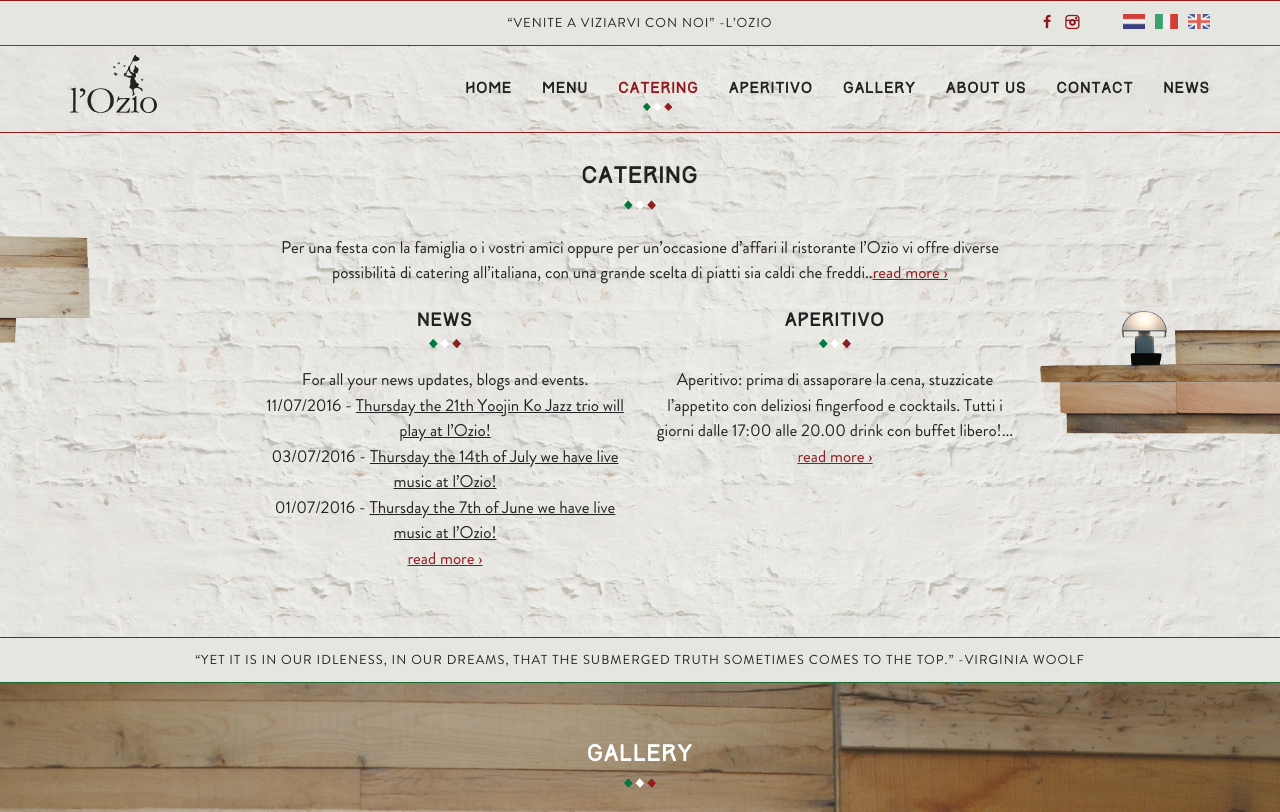
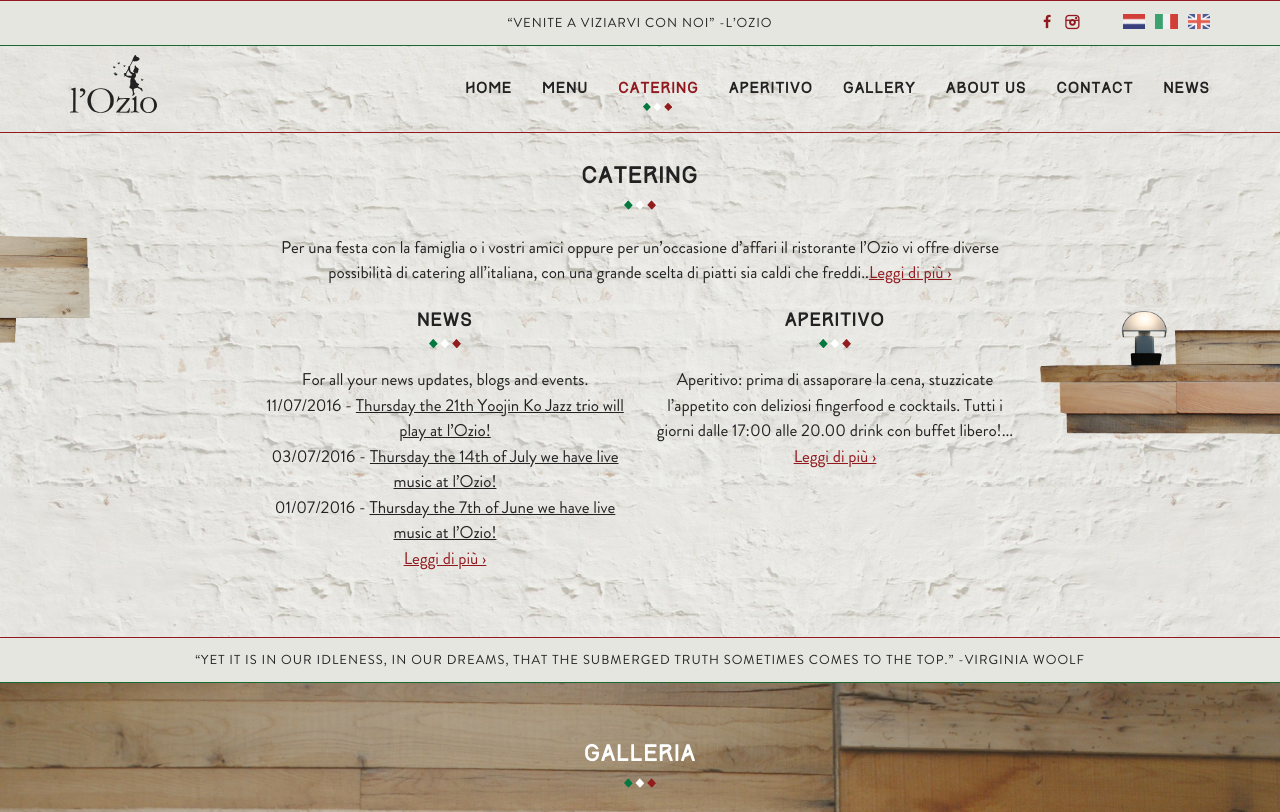
Before and after one commit to jhvanderschee/lozio_it, a Jekyll site: the page built from index.md, in a window 1280 px wide and 1400 px high, scrolled down 789 px. Shown: the top 812 px of the window. Built offline with Jekyll 4.4.1, drawn with Linux system fonts in a browser that asks for light colours; grey boxes are pictures that could not be loaded.

Commit message:
Updated '/_layouts/home.html' via CloudCannon

```diff
--- a/_layouts/home.html
+++ b/_layouts/home.html
@@ -43,11 +43,11 @@
                           <h1 class="post-title">Catering</h1>
                         </header>
 
-                        <div class="post-content"><div class="editable"><p>Per una festa con la famiglia o i vostri amici oppure per un&rsquo;occasione d&rsquo;affari il ristorante l&rsquo;Ozio vi offre diverse possibilit&agrave; di catering all&rsquo;italiana, con una grande scelta di piatti sia caldi che freddi..<a target="_blank" href="/catering">read more &rsaquo;</a></p></div>
+                        <div class="post-content"><div class="editable"><p>Per una festa con la famiglia o i vostri amici oppure per un&rsquo;occasione d&rsquo;affari il ristorante l&rsquo;Ozio vi offre diverse possibilit&agrave; di catering all&rsquo;italiana, con una grande scelta di piatti sia caldi che freddi..<a target="_blank" href="/catering">Leggi di pi&ugrave; &rsaquo;</a></p></div>
 
                           <div class="row">
-                            <div class="col-md-6"><h2>News</h2><div class="editable"><p>For all your news updates, blogs and events.<br />{% for post in site.posts | limit: 3 %}{{ post.date | date: "%d/%m/%Y" }} - <a href="{{ post.url }}" class="blog">{{ post.title }}</a><br />{% endfor %}<a href="/news">read more ›</a></p></div></div>
-                            <div class="col-md-6"><h2>Aperitivo</h2><div class="editable"><p>Aperitivo: prima di assaporare la cena, stuzzicate l&rsquo;appetito con deliziosi fingerfood e cocktails. Tutti i giorni dalle 17:00 alle 20.00 drink con buffet libero!... <a target="_blank" href="/aperitivo">read more &rsaquo;</a></p></div></div>
+                            <div class="col-md-6"><h2>News</h2><div class="editable"><p>For all your news updates, blogs and events.<br />11/07/2016 - <a class="blog" href="/news/2016/07/11/thursday-the-21th-yoojin-ko-jazz-trio-will-play-at-l-ozio/">Thursday the 21th Yoojin Ko Jazz trio will play at l&rsquo;Ozio!</a><br />03/07/2016 - <a class="blog" href="/news/2016/07/03/thursday-the-14th-of-july-we-have-live-music-at-l-ozio/">Thursday the 14th of July we have live music at l&rsquo;Ozio!</a><br />01/07/2016 - <a class="blog" href="/news/2016/07/01/thursday-the-7th-of-june-we-have-live-music-at-l-ozio/">Thursday the 7th of June we have live music at l&rsquo;Ozio!</a><br /><a href="/news">Leggi di pi&ugrave; &rsaquo;</a></p></div></div>
+                            <div class="col-md-6"><h2>Aperitivo</h2><div class="editable"><p>Aperitivo: prima di assaporare la cena, stuzzicate l&rsquo;appetito con deliziosi fingerfood e cocktails. Tutti i giorni dalle 17:00 alle 20.00 drink con buffet libero!... <a target="_blank" href="/aperitivo">Leggi di pi&ugrave; &rsaquo;</a></p></div></div>
                           </div>
 
                         </div>
@@ -73,7 +73,7 @@
       <div class="container text-center">
         <article>
                         <header class="post-header">
-                          <h1 class="post-title editable">Gallery</h1>
+                          <h1 class="post-title editable">Galleria</h1>
                         </header>
 
                         <div class="gallery_images"><span id="prevbutton" onclick="galleryprev()" style="cursor: pointer;">‹</span><div>{% for image in page.images %}<a href="{{ page.url | remove: 'index.html' }}?url={{ image.image }}"><img src="//images.weserv.nl/?url=fancy-lion.cloudvent.net{{ image.image }}&w=250" /></a>{% endfor %}</div><span id="nextbutton" onclick="gallerynext()" style="cursor: pointer;">›</span></div>
@@ -90,7 +90,7 @@
             <div class="col-xs-12">
 
                         <header class="post-header">
-                          <h1 class="post-title editable">Contact</h1>
+                          <h1 class="post-title editable">Contatto</h1>
                         </header>
             </div>
         </div>
```
